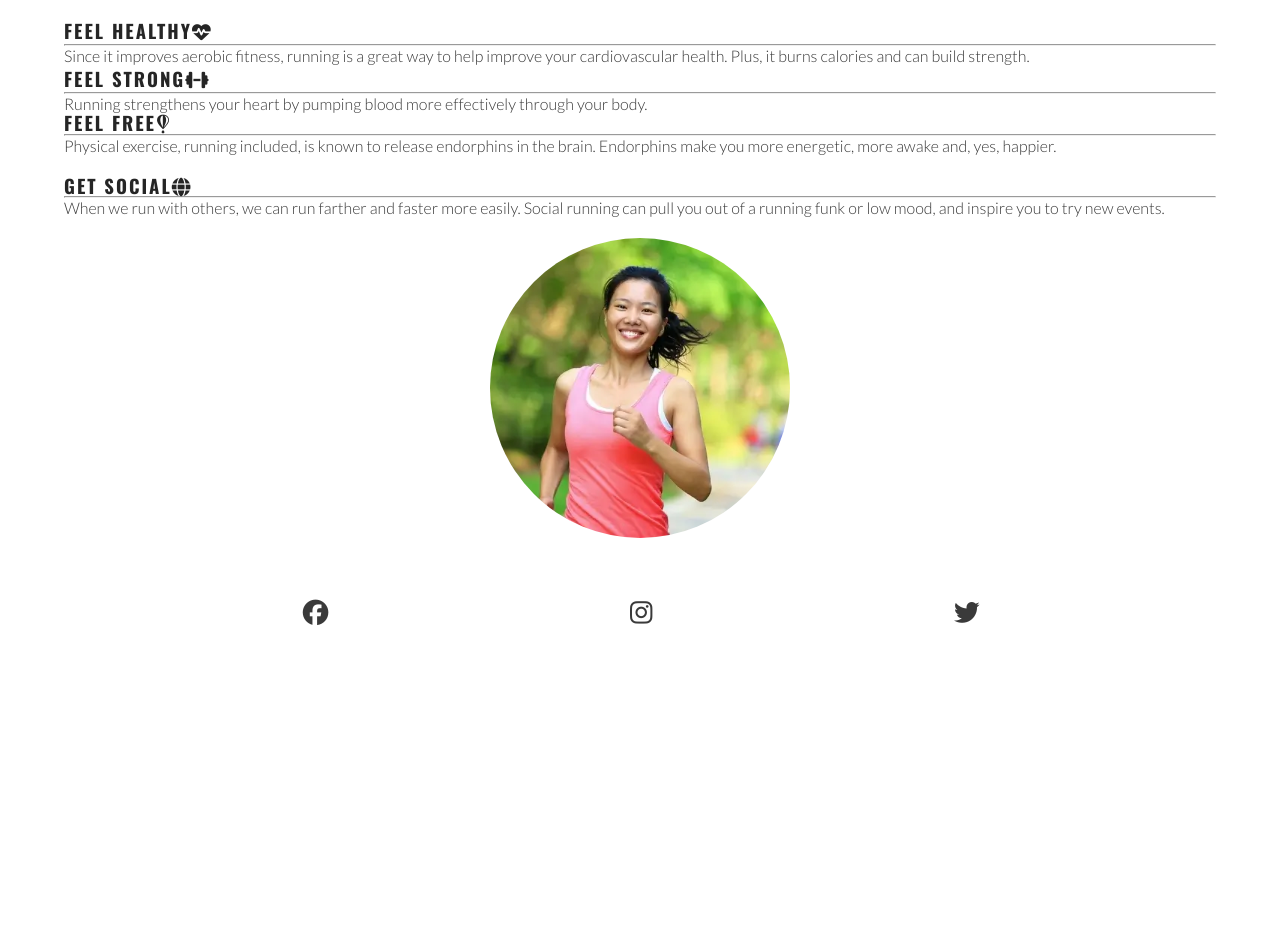
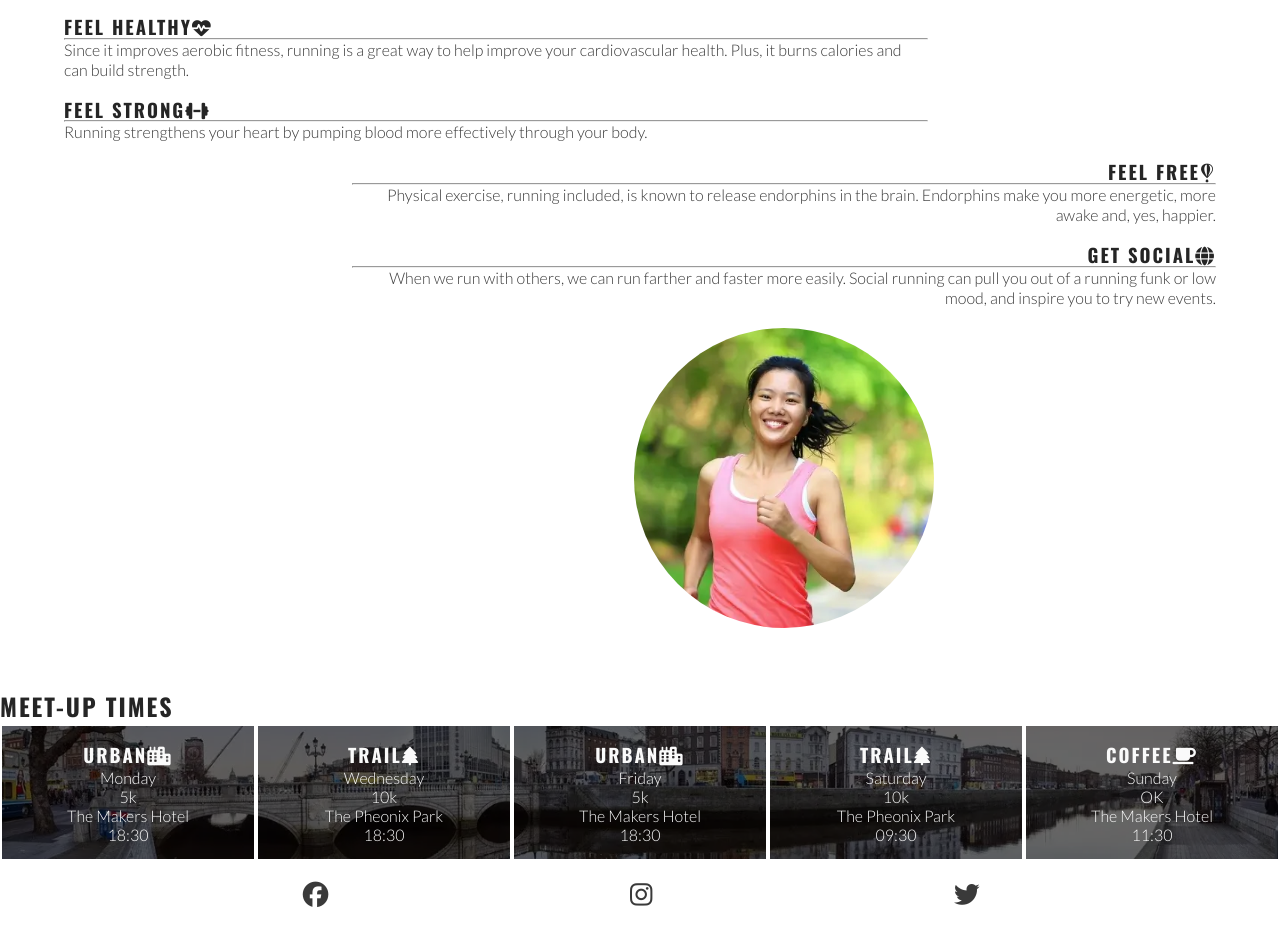
Before and after one commit to pauldmnn/Paul-love-running, a plain HTML site: page index.html in a window 1280 px wide. Shown: the part 768-1697 px from the top of the page. Before the commit the page ends 1415 px from the top, so only its background shows below. Drawn offline with nearby package versions, Linux system fonts and the light colour scheme.

Commit message:
Add meetup styles

```diff
--- a/assets/css/style.css
+++ b/assets/css/style.css
@@ -19,7 +19,9 @@ body {
     font-family: 'Lato', sans-serif;
 }
 
-h1, h2, h3 {
+h1,
+h2,
+h3 {
     font-family: 'Oswald', sans-serif;
     text-transform: uppercase;
     letter-spacing: 2px;
@@ -52,14 +54,18 @@ header a {
     letter-spacing: 4px;
     list-style-type: none;
 }
-#menu > li {
+
+#menu>li {
     margin-bottom: 1em;
 }
+
 .active {
     border-bottom: 1px solid #3a3a3a;
 }
+
 /* Nav bar toggle dropdown menu*/
-nav { position: absolute;
+nav {
+    position: absolute;
     background-color: #ffffff;
     width: 100%;
     left: 0;
@@ -69,6 +75,7 @@ nav { position: absolute;
     top: 100%;
 
 }
+
 /* Nav toggle*/
 
 #nav-toggle:checked~nav {
@@ -82,6 +89,7 @@ nav { position: absolute;
 .nav-toggle-label {
     font-size: 2rem;
 }
+
 /*main content*/
 main {
     /* Make the main element take any extra surplus space to push footer down*/
@@ -99,18 +107,19 @@ main {
 
 #cover-text {
     /*Final rgba sets the opacity to semi-transparent*/
-    background-color: rgba(247, 109, 107, .7);
+    background-color: rgba(241, 109, 107, .7);
     font-size: 130%;
     position: absolute;
     bottom: 30px;
     width: 80%;
     min-height: 200px;
-    padding: 40px;
+    padding-top: 40px;
     padding-left: 10px;
 
 }
 
-#cover-text > h2, #cover-text > h3 {
+#cover-text>h2,
+#cover-text>h3 {
     color: #ffffff;
 }
 
@@ -118,47 +127,72 @@ main {
     width: 90%;
     margin: 20px auto;
 }
+
 #reasons h2 {
     margin-bottom: 20px;
     text-align: center;
     font-size: 280%;
 }
-#benefits-phisical>div, #benefits-mental>div {
+
+#benefits-physical>div,
+#benefits-mental>div {
     line-height: 20px;
     margin-bottom: 20px;
 }
+
 #benefits p {
     padding: 0 20px;
 }
 
 
-benefits hr {
+#benefits hr {
     border-top: 1px solid #3a3a3a;
     margin: 5px 0;
 }
+
 #circle-cover-bg {
     background: url('../images/reasons-image.webp') no-repeat top center / cover;
     height: 90vw;
     width: 90vw;
     margin-bottom: 20px;
     border-radius: 50%;
+    max-width: 300px;
     max-height: 300px;
-    max-width: 300px;
+
 }
 
 #benefits-image {
     display: flex;
-    align-self: center;
+    align-items: center;
     justify-content: center;
 
 }
 
+/*Meetup times section*/
+#times {
+    background: url('../images/dublin-city.webp') no-repeat center/cover;
+    /*Handels resposivity without a media query*/
+display: flex;
+flex-wrap: wrap;
+}
 
+#times div {
+    color: #fafafa;
+    background-color: rgba(0, 0, 0, .6);
+    padding: 15px;
+    text-align: center;
+    flex-basis: 200px;
+    flex-grow: 1;
+    border: 2px solid white;
+}
 
-
+#times h3 {
+    /*Overide the heading color set in the general styles*/
+    color: #fafafa;
+}
 
 /*footer*/
-#social-networks{
+#social-networks {
     text-align: center;
     padding: 20px 0;
     display: flex;
@@ -171,10 +205,13 @@ benefits hr {
     padding: 5%;
     color: #3a3a3a;
 }
+
 /*Media query for tablet and larger screen*/
 @media screen and (min-width:768px) {
+
     /*header*/
-   nav { display: block;
+    nav {
+        display: block;
         position: relative;
         box-shadow: none;
         width: fit-content;
@@ -182,10 +219,10 @@ benefits hr {
     }
 
     #menu {
-    display:flex;
+        display: flex;
     }
 
-#menu > li {
+    #menu>li {
         padding-left: 1rem;
     }
 
@@ -193,17 +230,10 @@ benefits hr {
         display: none;
     }
 
-/*Hero*/
-#cover-text {
-    width: 300px;
-    right: 50px;
-}
-}
-
-#logo{
+    #logo {
         font-size: 280%;
         line-height: 75px;
-    margin-left: 0.5rem;
+        margin-left: 0 0.5rem;
     }
 
     /* Main content*/
@@ -212,9 +242,63 @@ main {
         margin-top: 79px;
     }
 
+    /*Hero*/
+    #cover-text {
+        width: 300px;
+        right: 50px;
+    }
+
+    /*Reasons section*/
+    #benefits-physical,
+    #benefits-mental {
+        display: flex;
+        flex-direction: column;
+        width: 100%;
+    }
+
+    #benefits-physical>div,
+    #benefits-mental>div {
+        width: 75%;
+    }
+
+    #benefits-mental>div {
+        text-align: end;
+        align-self: flex-end;
+    }
+}
+
 /* Larger devices (Laptops and desktops 992px an up) */
 @media screen and (min-width: 992px) {
     #menu a:hover {
         border-bottom: 1px solid #3a3a3a;
     }
 }
+
+/*Media query for screens  1200px or wider*/
+@media screen and (min-width: 1200px) {
+    /* Reasons section */
+    #benefits {
+        display: flex;
+        flex-direction: row;
+    }
+
+    #benefits > div {
+        flex: 1;
+    }
+
+    #benefits-image {
+        order: 0;
+    }
+
+    #benefits-mental {
+        order: 1;
+    }
+
+    #benefits-mental > div {
+        align-self: flex-end;
+    }
+
+    #benefits-physical > div {
+        align-self: flex-start;
+    }
+}
--- a/index.html
+++ b/index.html
@@ -22,7 +22,7 @@
     <!--Header-->
     <header>
         <a href="index.html">
-            <h1 id="logo">Love running</h1>
+            <h1 id="logo">Love Running</h1>
         </a>
         <input type="checkbox" id="nav-toggle" name="nav-toggle">
         <label for="nav-toggle" class="nav-toggle-label"><i class="fa-solid fa-bars"></i></label>
@@ -39,14 +39,14 @@
     <main>
         <section id="hero">
             <div id="cover-text">
-                <h2>Love running</h2>
-                <h3> Dublin Docklands & Pheonix Park</h3>
+                <h2>Love Running</h2>
+                <h3>Dublin Docklands & Pheonix Park</h3>
             </div>
         </section>
         <section id="reasons">
-            <h2> WHY LOVE RUNNING WITH US?</h2>
+            <h2>WHY LOVE RUNNING WITH US?</h2>
             <div id="benefits"></div>
-            <div id="phisical-benefits">
+            <div id="benefits-physical">
                 <div>
                     <h3>FEEL HEALTHY<i class="fa-solid fa-heart-pulse"></i></h3>
                 <hr>
@@ -78,6 +78,49 @@
 
             </div>
         </section>
+<!--Meetup time section-->
+        <section id="meetups">
+            <h2>Meet-up Times</h2>
+        <div id="times">
+            <div>
+                <h3>Urban<i class="fa-solid fa-city"></i></h3>
+                <p>Monday</p>
+                <p>5k</p>
+                <p>The Makers Hotel</p>
+                <p>18:30</p>
+            </div>
+            <div>
+                <h3>Trail<i class="fa-solid fa-tree"></i></h3>
+                <p>Wednesday</p>
+                <p>10k</p>
+                <p>The Pheonix Park</p>
+                <p>18:30</p>
+            </div>
+            <div>
+                <h3>Urban<i class="fa-solid fa-city"></i></h3>
+                <p>Friday</p>
+                <p>5k</p>
+                <p>The Makers Hotel</p>
+                <p>18:30</p>
+            </div>
+            <div>
+                <h3>Trail<i class="fa-solid fa-tree"></i></h3>
+                <p>Saturday</p>
+                <p>10k</p>
+                <p>The Pheonix Park</p>
+                <p>09:30</p>
+            </div>
+            <div>
+                <h3>Coffee<i class="fa-solid fa-coffee"></i></h3>
+                <p>Sunday</p>
+                <p>OK</p>
+                <p>The Makers Hotel</p>
+                <p>11:30</p>
+            </div>
+        </div>
+
+
+        </section>
     </main>
 
     <!--Footer-->
```
Also changed, not shown: assets/images/dublin-city.webp (added). Lines whose indentation alone changed are shown as unchanged.
